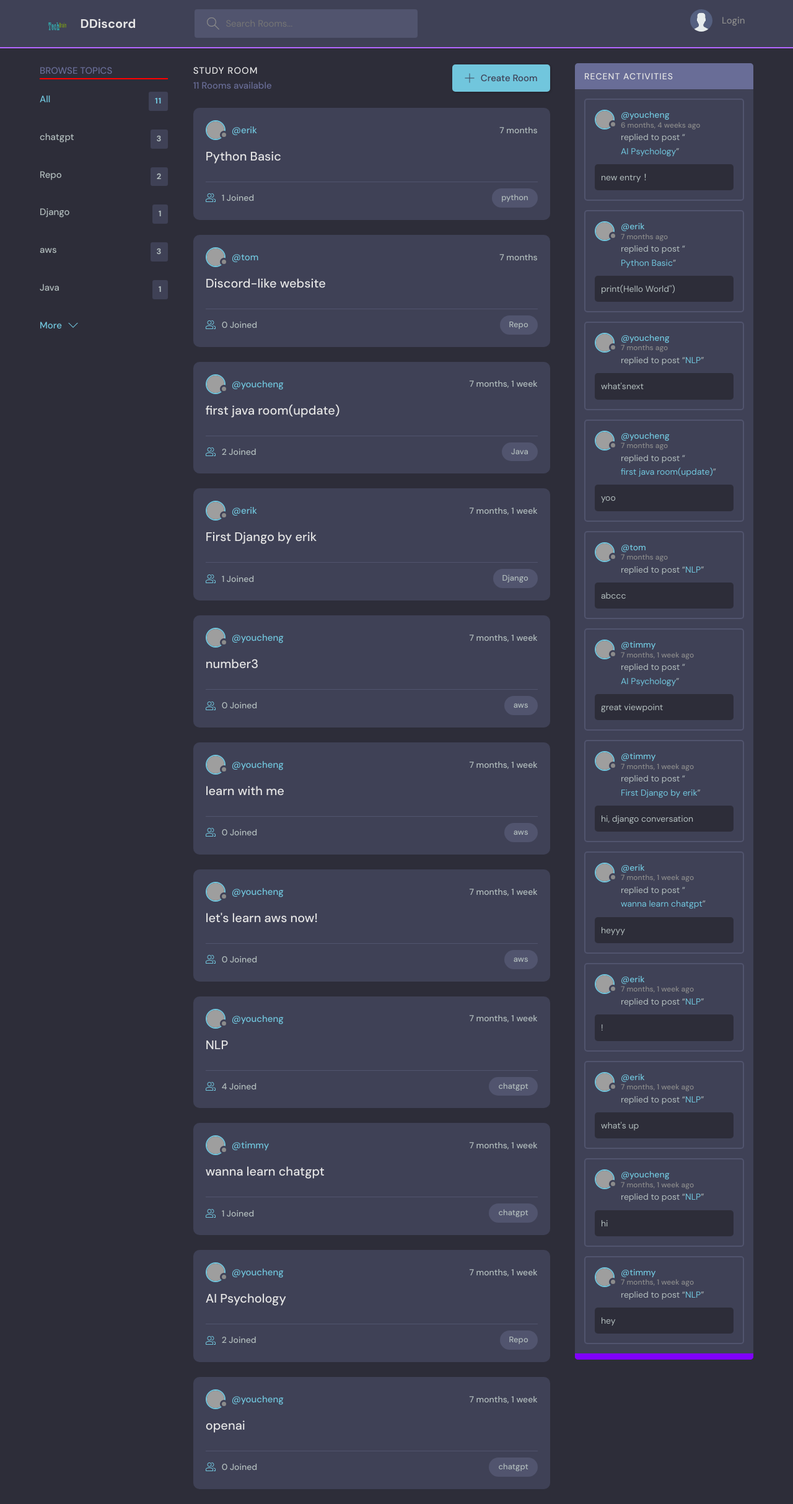
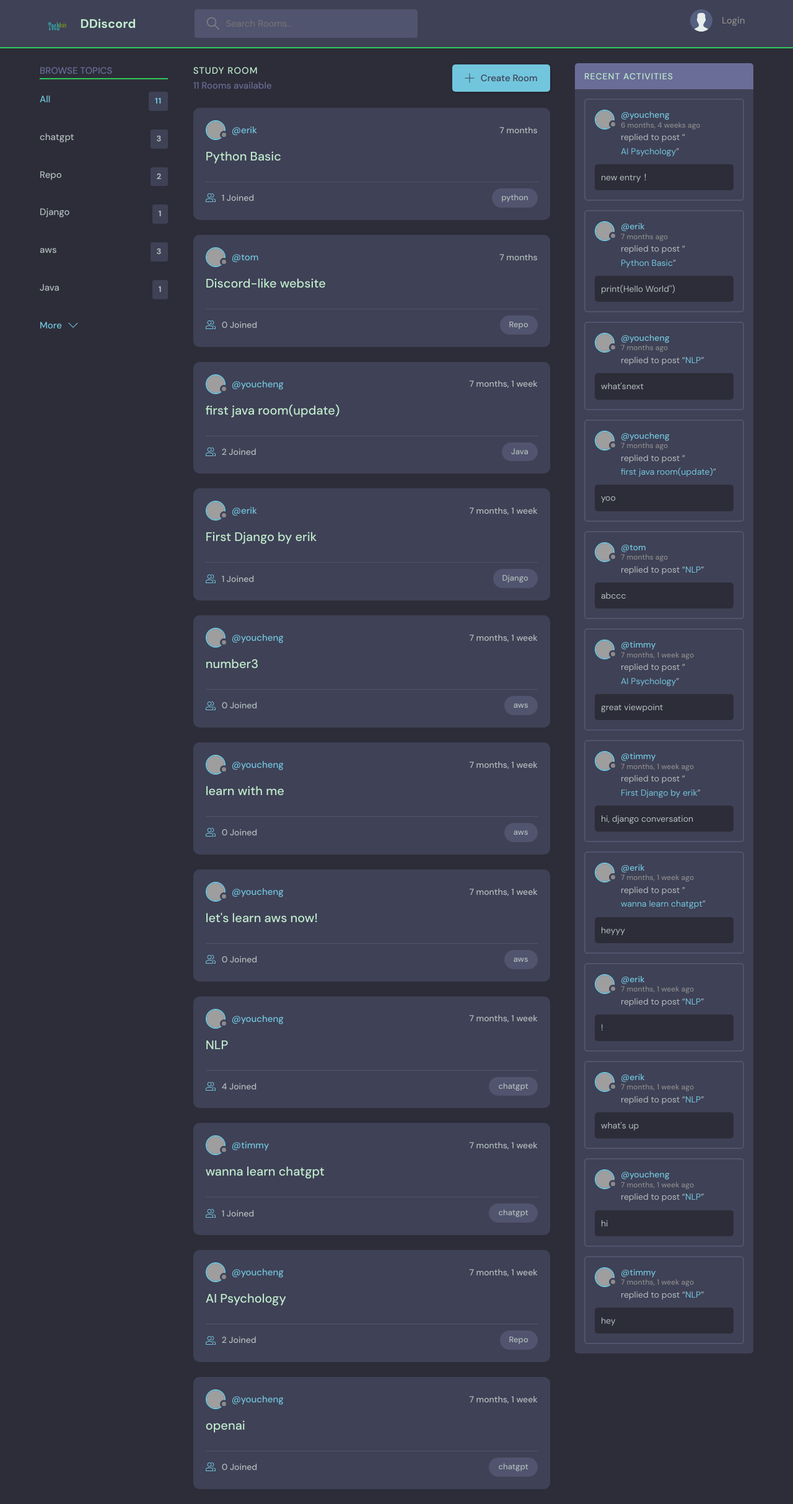
Before and after one commit to YouChengChung/Django_Chatroom_with_ChatGPT_Chatbot, a Django app: page / in a window 1280 px wide. Shown: the whole page at 62% size. Run offline with Django 4.2, Linux system fonts and the light colour scheme; data comes from the database, SQL or seed files in the repository; grey boxes are pictures that could not be loaded.

Commit message:
templates update

```diff
--- a/base/templates/base/activity_component.html
+++ b/base/templates/base/activity_component.html
@@ -40,6 +40,5 @@
 
     {% endfor %}
 
-    <hr color="#8000ff" style="height:10px">
 
   </div>
--- a/base/templates/base/topics_component.html
+++ b/base/templates/base/topics_component.html
@@ -1,7 +1,7 @@
 <div class="topics">
     <div class="topics__header">
       <h2>Browse Topics</h2>
-      <hr color="red">
+      <hr color="#32c75c">
     </div>
     <ul class="topics__list">
       <li>
--- a/static/styles/style.css
+++ b/static/styles/style.css
@@ -6,7 +6,7 @@
   --color-dark: #3f4156;
   --color-dark-medium: #51546e;
   --color-dark-light: #696d97;
-  --color-light: #e5e5e5;
+  --color-light: #c1eccd;
   --color-gray: #8b8b8b;
   --color-light-gray: #b2bdbd;
   --color-bg: #2d2d39;
--- a/templates/navbar.html
+++ b/templates/navbar.html
@@ -98,4 +98,4 @@
 
 
 
-<hr color="#b366ff">
+<hr color="#32c75c">
```
